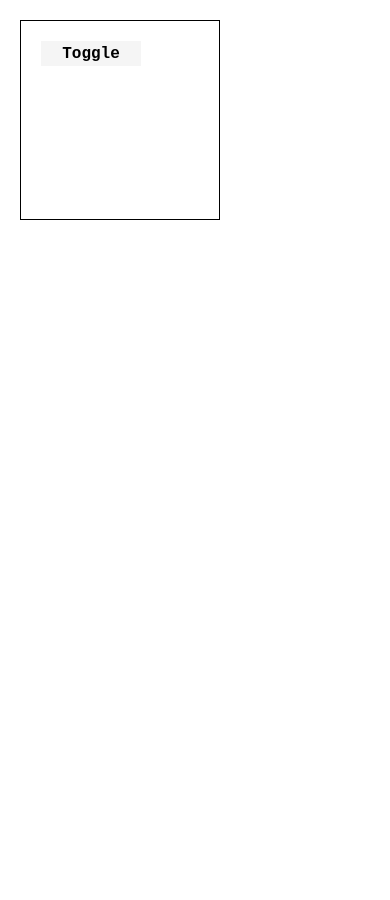
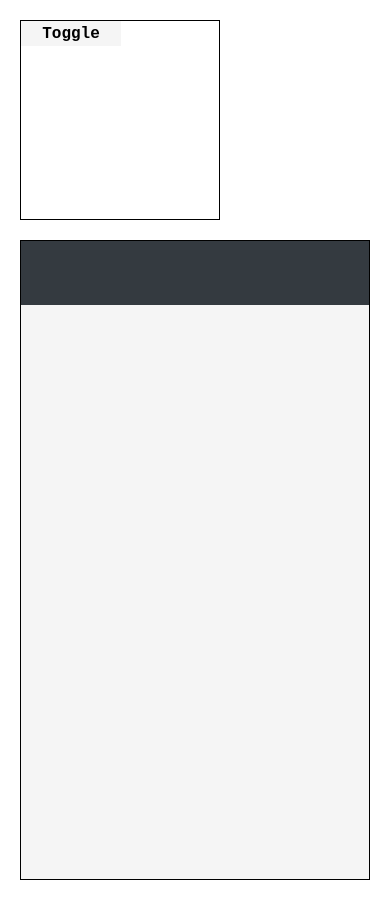
Before and after one commit to pbaki/Dynamic-User-Interface-Interactions, a plain HTML site: page index.html in a window 390 px wide. Before the commit the page ends 844 px from the top, so only its background shows below. Drawn offline with Linux system fonts and the light colour scheme.

Commit message:
Initial setup for mobile menu template

```diff
--- a/index.html
+++ b/index.html
@@ -8,6 +8,7 @@
     <link rel="stylesheet" href="style.css" />
     <script src="index.js" defer></script>
   </head>
+  <body>
     <div class="code1">
       <div class="dropdown-toggle">
         <h4>Toggle</h4>
@@ -19,5 +20,8 @@
       </ul>
     </div>
 
-  <body></body>
+    <div class="code2">
+      <div class="mobile-menu"></div>
+    </div>
+  </body>
 </html>
--- a/style.css
+++ b/style.css
@@ -11,11 +11,13 @@
 body {
   margin: 0;
   font-family: "Courier New", Courier, monospace;
+  display: flex;
+  flex-wrap: wrap;
+  gap: 20px;
+  margin: 20px;
 }
 /* Styling for Drop-down Menu */
 .code1 {
-  padding: 20px;
-  margin: 20px;
   border: 1px solid black;
   width: 200px;
   height: 200px;
@@ -57,3 +59,16 @@ body {
   background-color: #8c97a0;
   cursor: pointer;
 }
+
+/* Styling for Mobile Menu */
+.code2 {
+  width: 375px;
+  height: 640px;
+  background-color: whitesmoke;
+  border: 1px solid black;
+}
+.mobile-menu {
+  width: 100%;
+  height: 10%;
+  background-color: #343a40;
+}
```
Also changed, not shown: mobile-menu-icons/chat.svg (added), mobile-menu-icons/image-multiple.svg (added), mobile-menu-icons/menu.svg (added), mobile-menu-icons/newspaper.svg (added), mobile-menu-icons/youtube.svg (added). Lines whose indentation alone changed are shown as unchanged.
